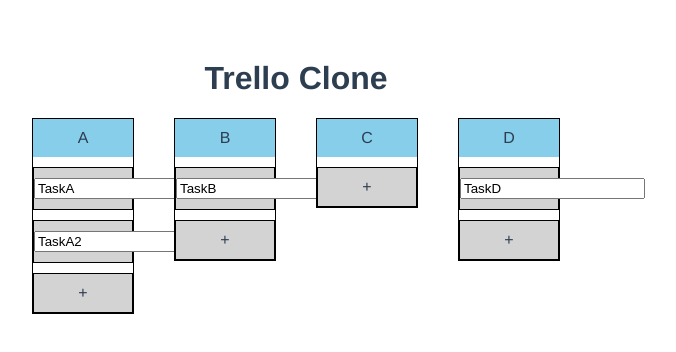
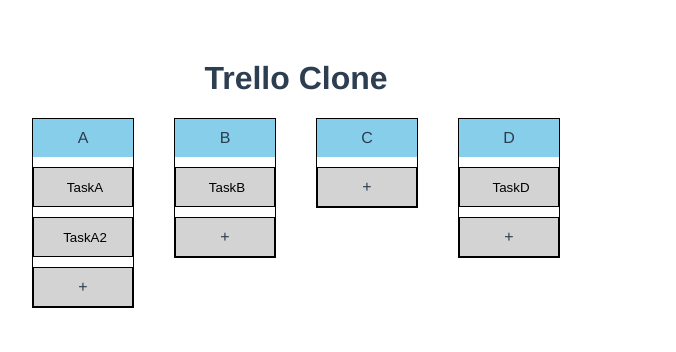
Before and after one commit to dev-owen/trello-clone, a Vue app: page / in a window 1280 px wide. Shown: the top 352 px of the page, without its empty margins (344-1020 px from the left). Built offline with nearby package versions, Linux system fonts and the light colour scheme.

Commit message:
input form styling

```diff
--- a/src/components/TrelloClone.vue
+++ b/src/components/TrelloClone.vue
@@ -74,6 +74,17 @@ export default {
     @include card;
     margin: 10px 0 0;
     border: 1px solid black;
+
+    input {
+      border: 0;
+      width: 100%;
+      background-color: transparent;
+      text-align: center;
+    }
+
+    input:focus {
+      outline: 0;
+    }
   }
 
   .trello-add-task {
```
